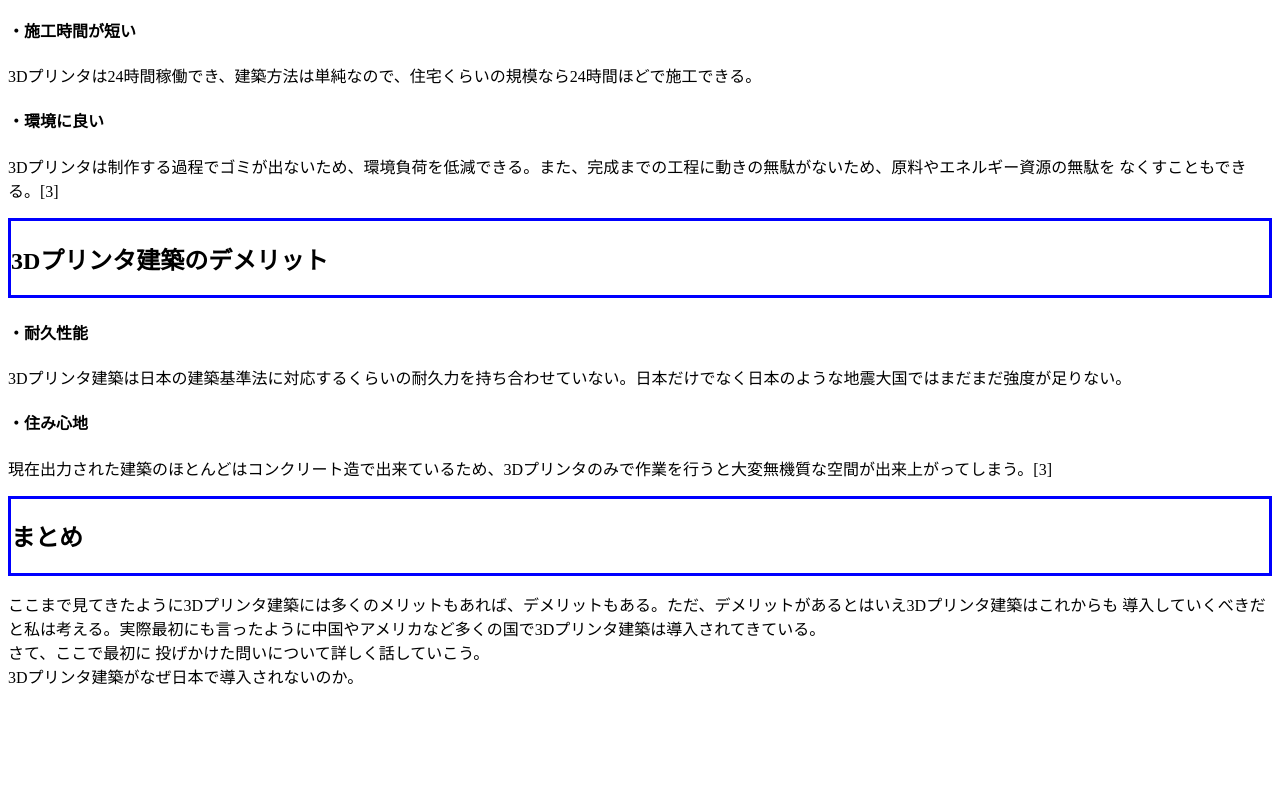
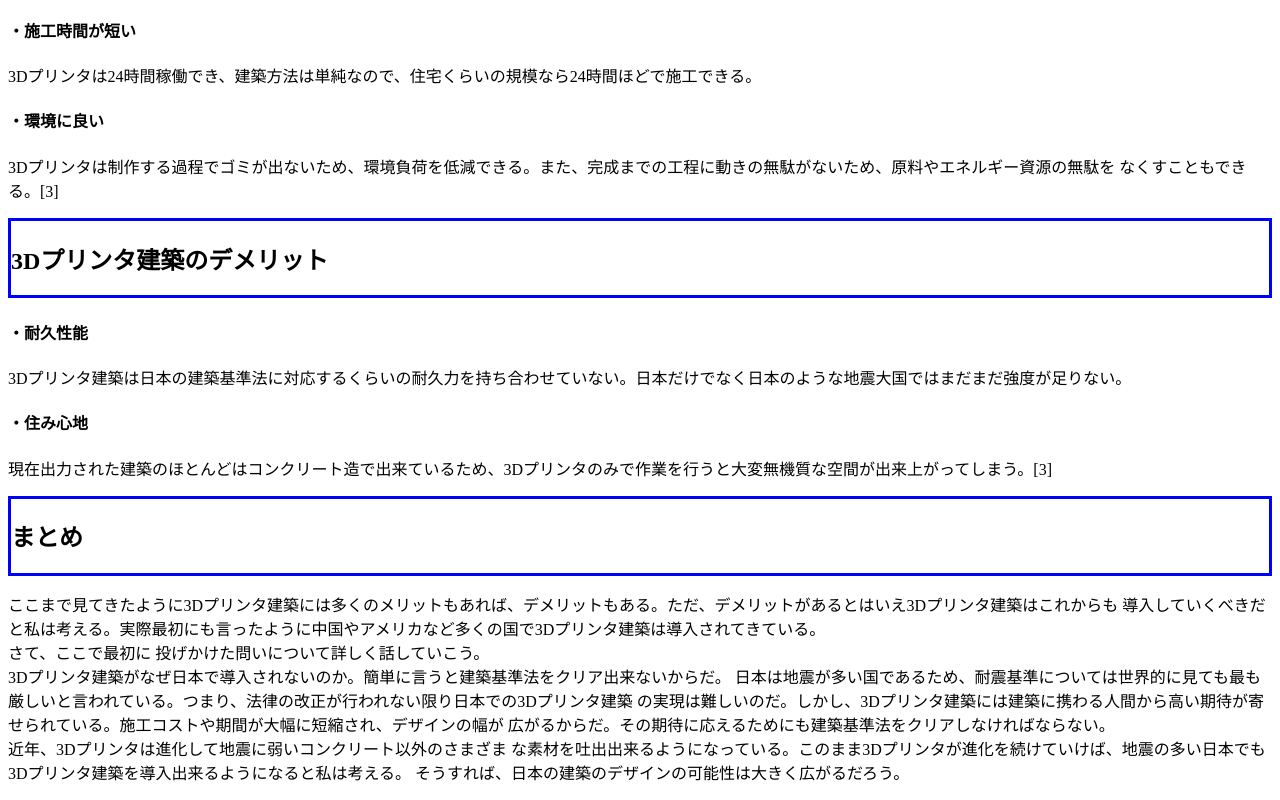
Before and after one commit to ys3175/ys3175.github.io, a plain HTML site: page cl2020.html in a window 1280 px wide. Shown: the part 1019-1819 px from the top of the page. Before the commit the page ends 1723 px from the top, so only its background shows below. Drawn offline with Linux system fonts and the light colour scheme.

Commit message:
Update cl2020.html

```diff
--- a/cl2020.html
+++ b/cl2020.html
@@ -65,5 +65,10 @@
         <P>
         ここまで見てきたように3Dプリンタ建築には多くのメリットもあれば、デメリットもある。ただ、デメリットがあるとはいえ3Dプリンタ建築はこれからも
         導入していくべきだと私は考える。実際最初にも言ったように中国やアメリカなど多くの国で3Dプリンタ建築は導入されてきている。<BR>さて、ここで最初に
-        投げかけた問いについて詳しく話していこう。<BR>3Dプリンタ建築がなぜ日本で導入されないのか。
+        投げかけた問いについて詳しく話していこう。<BR>3Dプリンタ建築がなぜ日本で導入されないのか。簡単に言うと建築基準法をクリア出来ないからだ。
+        日本は地震が多い国であるため、耐震基準については世界的に見ても最も厳しいと言われている。つまり、法律の改正が行われない限り日本での3Dプリンタ建築
+        の実現は難しいのだ。しかし、3Dプリンタ建築には建築に携わる人間から高い期待が寄せられている。施工コストや期間が大幅に短縮され、デザインの幅が
+        広がるからだ。その期待に応えるためにも建築基準法をクリアしなければならない。<BR>近年、3Dプリンタは進化して地震に弱いコンクリート以外のさまざま
+        な素材を吐出出来るようになっている。このまま3Dプリンタが進化を続けていけば、地震の多い日本でも3Dプリンタ建築を導入出来るようになると私は考える。
+        そうすれば、日本の建築のデザインの可能性は大きく広がるだろう。
 </HTML>
```
